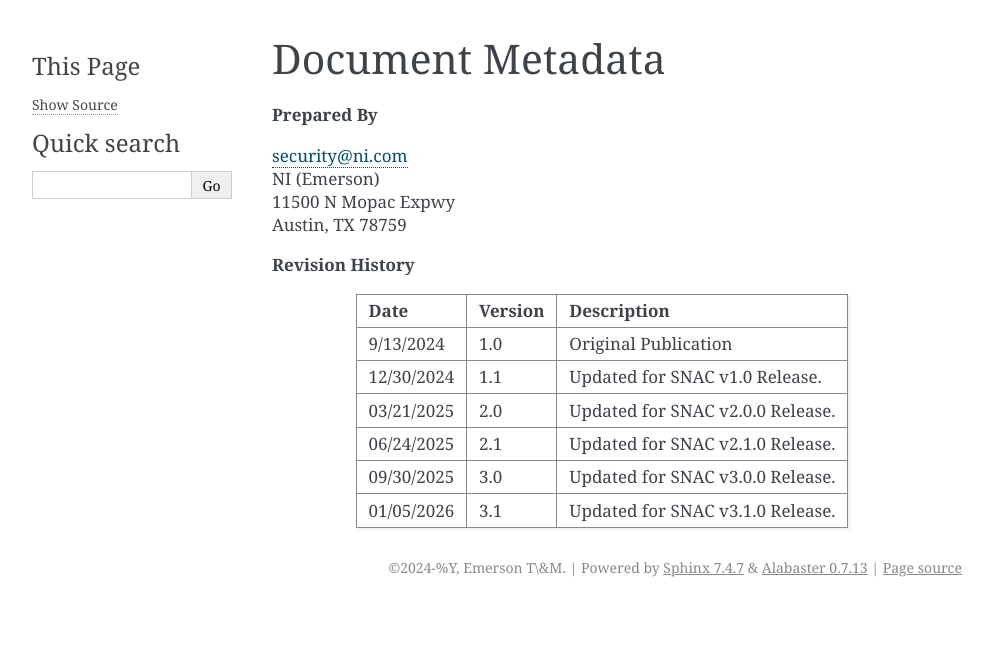
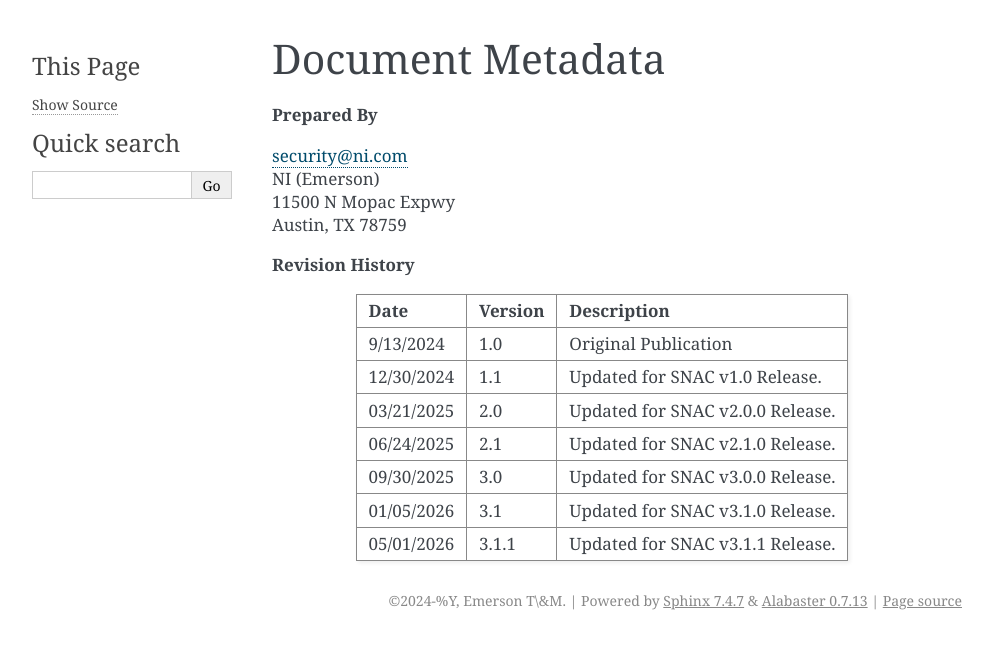
Before and after one commit to ni/nilrt-snac-guide, a Sphinx documentation site: the page built from source/document_metadata.rst, in a window 1280 px wide. Shown: the top 649 px of the page, without its empty margins (148-1141 px from the left). Built offline with Sphinx 7.4.7, drawn with Linux system fonts in a browser that asks for light colours.

Commit message:
Reversion guide as v3.1.1
Service for the LV 2026Q2 and SNAC 3.1.1 releases.

Signed-off-by: Alex Stewart <alex.stewart@emerson.com>

```diff
--- a/source/conf.py
+++ b/source/conf.py
@@ -9,7 +9,7 @@
 project = 'NI Linux RT SNAC Configuration Guide'
 author = r'Emerson T\&M'
 copyright = f'2024-%Y, {author}'
-version = '3.1'
+version = '3.1.1'
 release = version  # release does not need a patch number for documentation
 nist_rev = '3'  # NIST SP 800-171 Revision number
 
--- a/source/document_metadata.rst
+++ b/source/document_metadata.rst
@@ -45,3 +45,6 @@
     * - 01/05/2026
       - 3.1
       - Updated for SNAC v3.1.0 Release.
+    * - 05/01/2026
+      - 3.1.1
+      - Updated for SNAC v3.1.1 Release.
```
